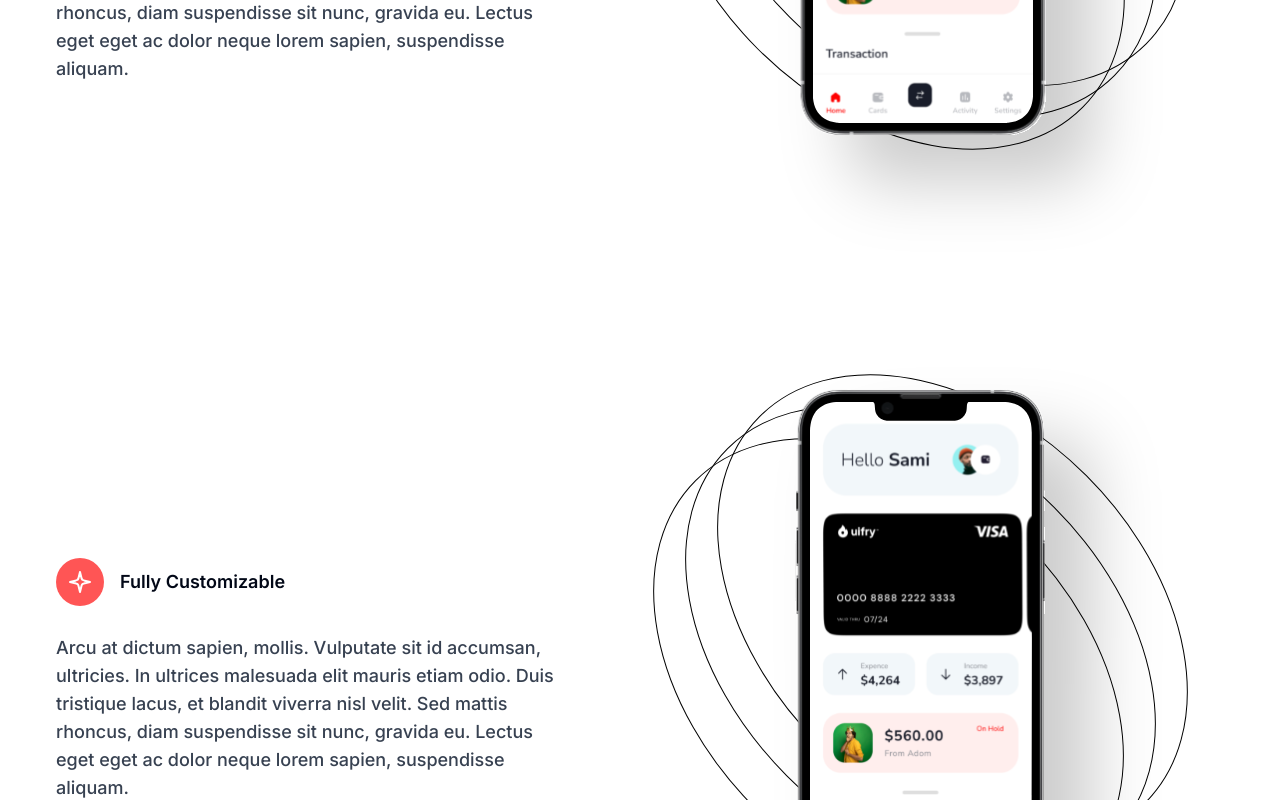
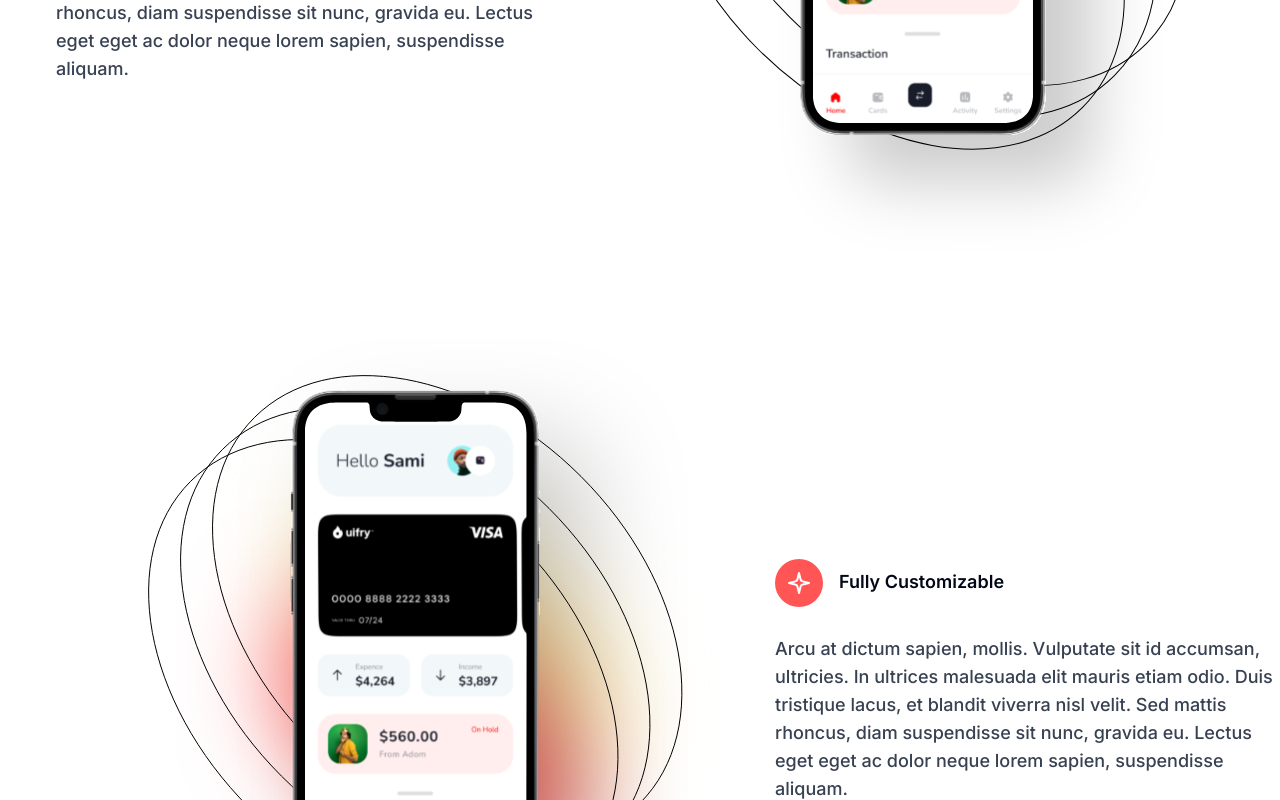
Before and after one commit to tejasvi8686/Responsive-App-Landing-Page-Design, a Next.js app: page / in a window 1280 px wide. Shown: the part 2000-2800 px from the top of the page. Built offline with nearby package versions, Linux system fonts and the light colour scheme.

Commit message:
some minor change

```diff
--- a/app/page.tsx
+++ b/app/page.tsx
@@ -4,7 +4,7 @@ import Hero from "@/components/Hero";
 import FeaturesImage from "@/public/assets/features.svg";
 import Bell from "@/public/assets/bell.svg";
 import Cstar from "@/public/assets/cStar.svg";
-import Vise from "@/public/assets/visa.svg"
+import Vise from "@/public/assets/visa.svg";
 import Testimonials from "@/components/Testimonial";
 export default function Home() {
   return (
@@ -12,6 +12,7 @@ export default function Home() {
       <Hero />
       <Features />
       <Common
+
         title="Why Choose Uifry"
         subtitle="ADVANTAGES"
         description="Arcu at dictum sapien, mollis. Vulputate sit id accumsan, ultricies. In ultrices malesuada elit mauris etiam odio. Duis tristique lacus, et blandit viverra nisl velit. Sed mattis rhoncus, diam suspendisse sit nunc, gravida eu. Lectus eget eget ac dolor neque lorem sapien, suspendisse aliquam."
@@ -23,6 +24,7 @@ export default function Home() {
       <Common
         title=""
         subtitle=""
+        propstyling="flex lg:flex-row-reverse items-center flex-col"
         description="Arcu at dictum sapien, mollis. Vulputate sit id accumsan, ultricies. In ultrices malesuada elit mauris etiam odio. Duis tristique lacus, et blandit viverra nisl velit. Sed mattis rhoncus, diam suspendisse sit nunc, gravida eu. Lectus eget eget ac dolor neque lorem sapien, suspendisse aliquam."
         featuresImage={Vise}
         icon={Cstar}
--- a/components/Common.tsx
+++ b/components/Common.tsx
@@ -9,6 +9,7 @@ interface CommonProps {
   icon: StaticImageData;
   iconAlt: string;
   iconText: string;
+  propstyling?: string;
 }
 
 const Common: React.FC<CommonProps> = ({
@@ -19,17 +20,18 @@ const Common: React.FC<CommonProps> = ({
   icon,
   iconAlt,
   iconText,
+  propstyling = "",
 }) => {
   return (
     <section className="bg-white dark:bg-gray-900">
-      <div className="flex lg:flex-row items-center flex-col sm:pl-14 pl-5">
+      <div className={`flex lg:flex-row items-center flex-col ${propstyling} sm:pl-14 pl-5`}>
         <div>
           <div className="sm:mb-9 mb-5">
             <h3 className="text-lg font-medium text-[#ff5555]">{subtitle}</h3>
             <h1 className="sm:text-5xl text-3xl font-bold">{title}</h1>
           </div>
           <div className="flex flex-row gap-4 items-center sm:mb-7 mb-5">
-            <Image src={icon} height={48} width={48} alt={iconAlt} />
+            <Image src={icon} height={48} width={48} alt={iconAlt} loading="lazy" />
             <span className="text-lg font-semibold">{iconText}</span>
           </div>
           <div>
--- /dev/null
+++ b/components/Faq.tsx
@@ -0,0 +1,11 @@
+import React from 'react'
+
+const Faq = () => {
+  return (
+    <div>
+
+    </div>
+  )
+}
+
+export default Faq
--- a/components/Navbar.tsx
+++ b/components/Navbar.tsx
@@ -49,7 +49,7 @@ const Navbar: React.FC = () => {
         <div className="flex items-center space-x-6 rtl:space-x-reverse">
           <Link
             href="/"
-            className="flex flex-row items-center space-x-2 rtl:space-x-reverse"
+            className="flex flex-row items-center space-x-2 rtl:space-x-reverse mr-5"
           >
             <Image src={Logo1} alt=" Logo" height={38} width={38} />
             <span className="font-extrabold text-3xl">uifry</span>
--- a/components/Testimonial.tsx
+++ b/components/Testimonial.tsx
@@ -34,6 +34,7 @@ const Testimonials = () => {
                 width={image.width}
                 alt={image.alt}
                 className={image.className}
+                loading="lazy"
               />
             ))}
           </div>
```
Also changed, not shown: public/assets/visa.svg.
